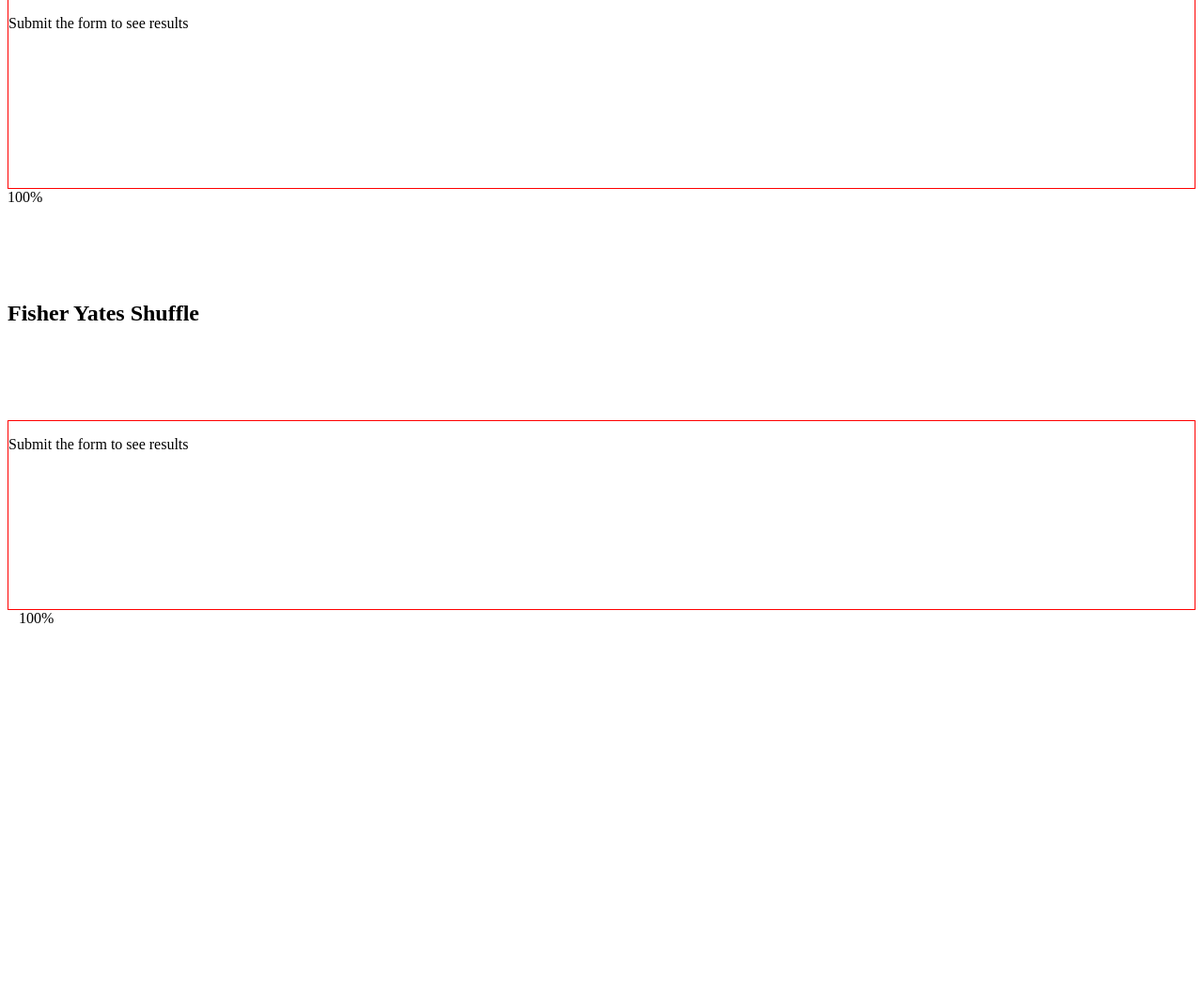
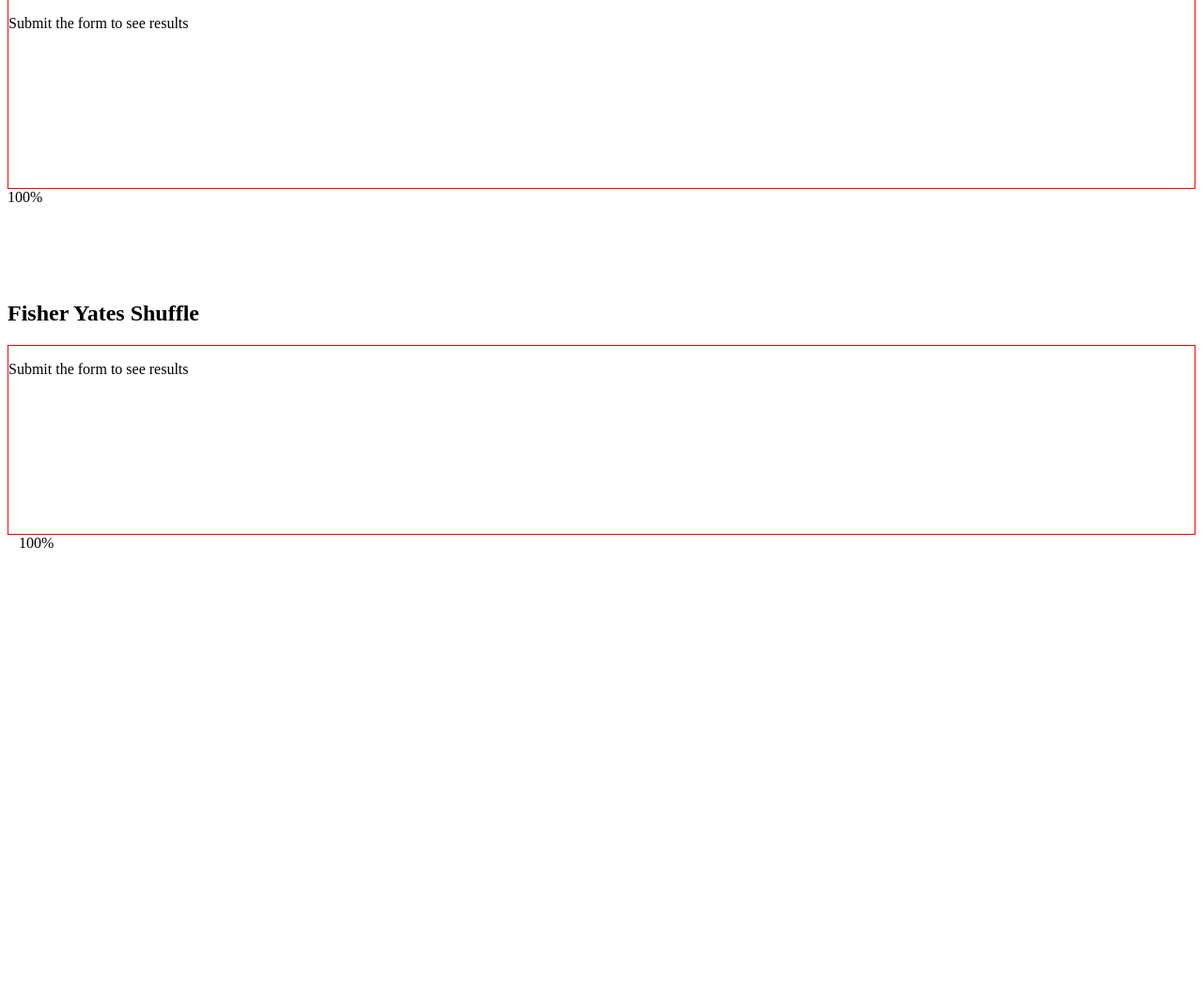
Before and after one commit to amanos1022/randomness-testing, a PHP site: page / in a window 1280 px wide. Shown: the part 201-1250 px from the top of the page at 94% size. After the commit the page ends 784 px from the top, so only its background shows below. Run offline with PHP 8.4, Linux system fonts and the light colour scheme.

Commit message:
removed padding from fisher graph

```diff
--- a/index.php
+++ b/index.php
@@ -185,7 +185,7 @@ if(isset($_POST['num_items']) && isset($_POST['picked_items']) && isset($_POST['
 <div style="z-index:2;background:rgba(255,255,255,.7);width:100%;height:100px;">100%</div>
 
 <h2>Fisher Yates Shuffle</h2>
-<div class="container" style="margin-top:100px;">
+<div class="container">
 <?php
     if(isset($_POST['num_items']) && isset($_POST['picked_items']) && isset($_POST['iterations'])){
         foreach($grouped2 as $group){
```
